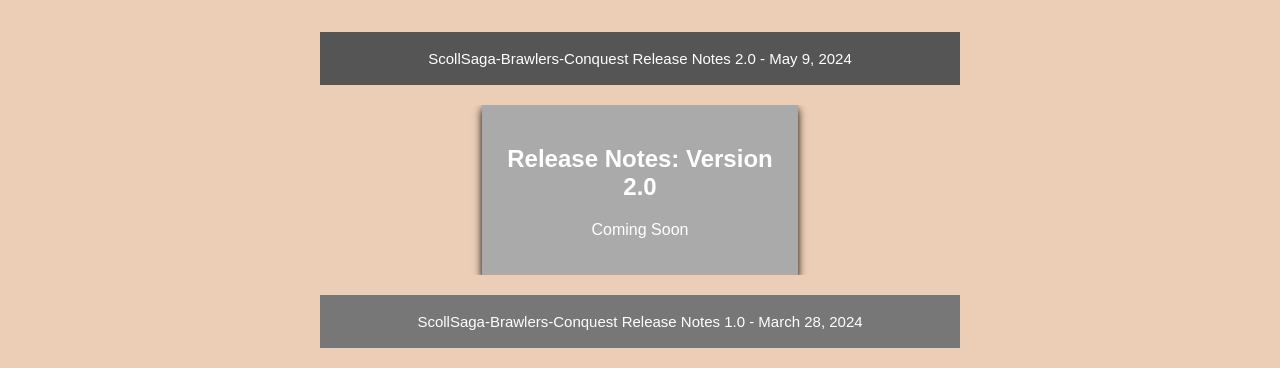
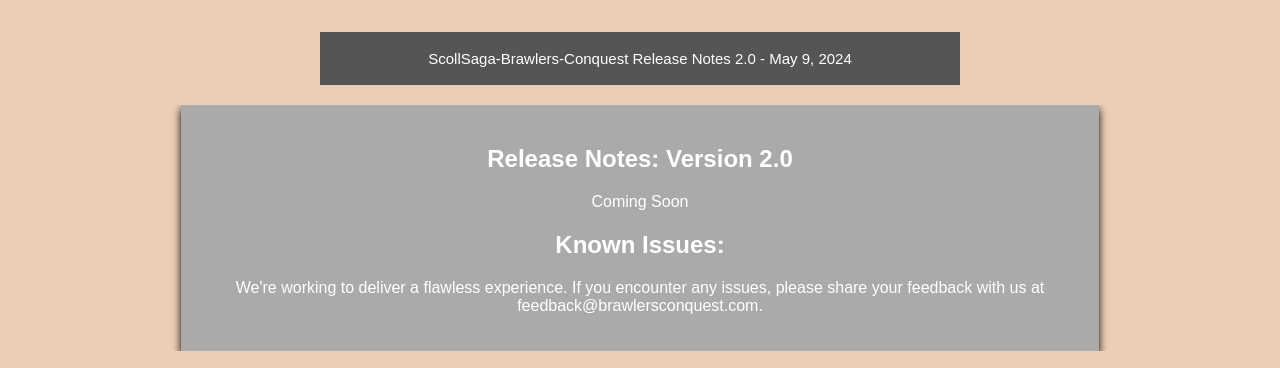
Before and after one commit to ScrollSaga-Brawlers-Conquest/Website, a plain HTML site: page docs/pages/ReleaseNotes.html in a window 1280 px wide. Both pictures are taken after a click on the button "ScollSaga-Brawlers-Conquest Release Notes 2.0 - May 9, 2024". Shown: the part 301-669 px from the top of the page. Drawn offline with Linux system fonts and the light colour scheme; a web font is replaced by a local one.

Commit message:
Update ReleaseNotes.html

```diff
--- a/docs/pages/ReleaseNotes.html
+++ b/docs/pages/ReleaseNotes.html
@@ -32,6 +32,8 @@
             <div class="text">
                 <h2>Release Notes: Version 2.0</h2>
                 <p>Coming Soon</p>
+                <h2>Known Issues:</h2>
+                <p>We're working to deliver a flawless experience. If you encounter any issues, please share your feedback with us at feedback@brawlersconquest.com.</p>
             </div>
         </div>
         <button type="button" class="collapsible">ScollSaga-Brawlers-Conquest Release Notes 1.0 - March 28, 2024</button>
```
